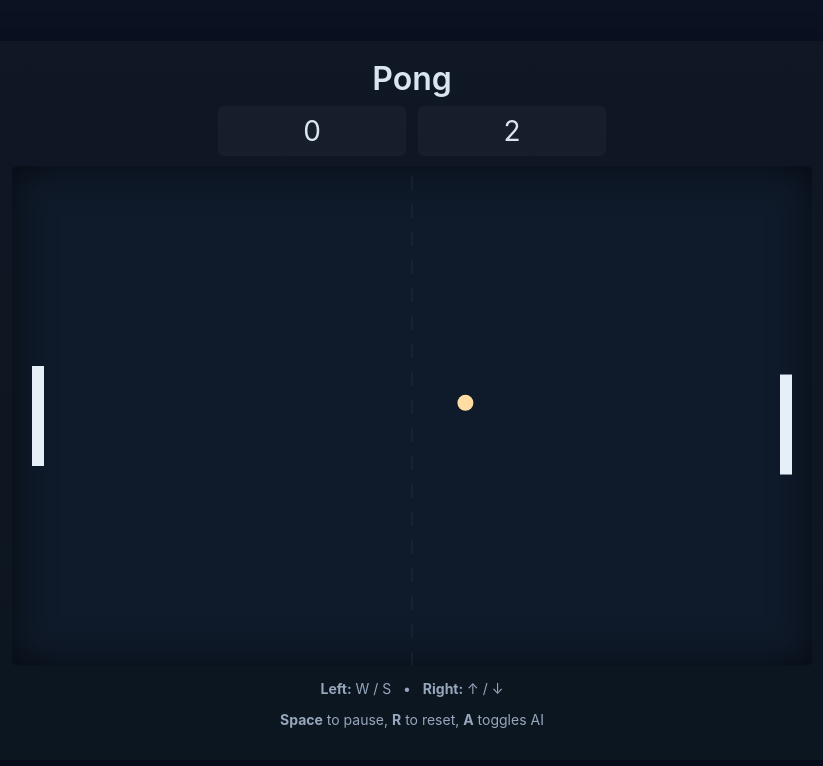
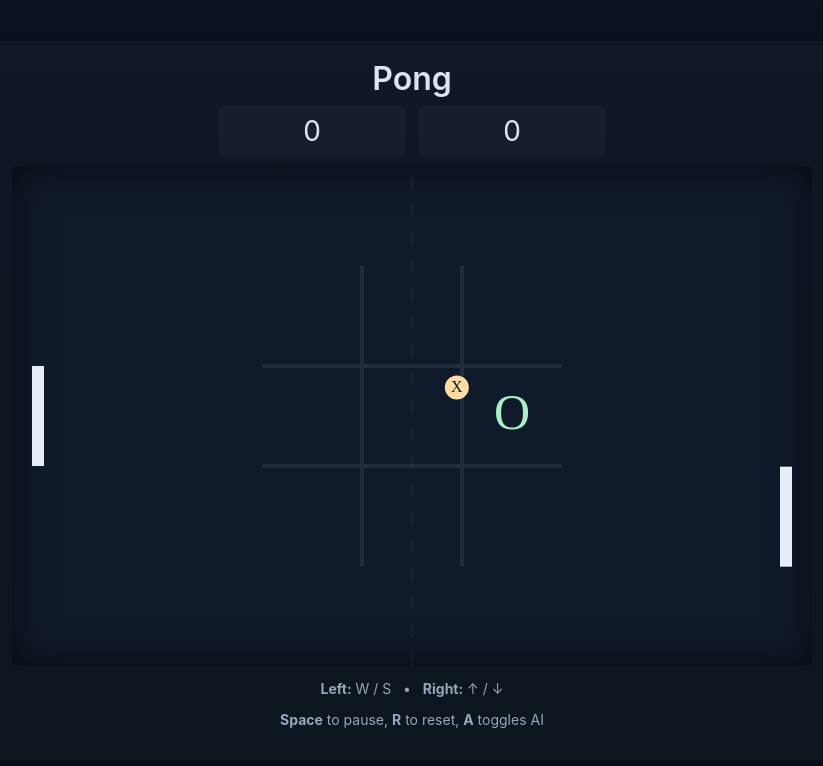
Before and after one commit to ocorey-scottlogic/pong-tac-toe, a plain HTML site: page index.html in a window 1280 px wide. Shown: the whole page, without its empty margins (228-1051 px from the left). Drawn offline with Linux system fonts and the light colour scheme.

Commit message:
Pong tac toe

```diff
--- a/main.js
+++ b/main.js
@@ -10,71 +10,45 @@ const paddle = (x) => ({ x, y: HEIGHT / 2 - 50, w: 12, h: 100, speed: 6 });
 const left = paddle(20);
 const right = paddle(WIDTH - 20 - 12);
 
-const ball = { x: WIDTH / 2, y: HEIGHT / 2, r: 8, speed: 5, velX: 5, velY: 3 };
-let scoreLeft = 0,
-  scoreRight = 0;
 let keys = {};
 let running = true;
 
 // Features
-let aiEnabled = true; // AI controls right paddle by default
+let aiEnabled = true;
 const audioCtx =
   window.AudioContext || window.webkitAudioContext
     ? new (window.AudioContext || window.webkitAudioContext)()
     : null;
 
-// Load persistent scores and settings
-function loadState() {
-  const lsLeft = localStorage.getItem("pong_score_left");
-  const lsRight = localStorage.getItem("pong_score_right");
-  const lsAI = localStorage.getItem("pong_ai_enabled");
-  if (lsLeft !== null) {
-    scoreLeft = parseInt(lsLeft, 10) || 0;
-    scoreLeftEl.textContent = scoreLeft;
-  }
-  if (lsRight !== null) {
-    scoreRight = parseInt(lsRight, 10) || 0;
-    scoreRightEl.textContent = scoreRight;
-  }
-  if (lsAI !== null) {
-    aiEnabled = lsAI === "1";
-  }
-}
-function saveScores() {
-  localStorage.setItem("pong_score_left", String(scoreLeft));
-  localStorage.setItem("pong_score_right", String(scoreRight));
-}
-function saveSettings() {
-  localStorage.setItem("pong_ai_enabled", aiEnabled ? "1" : "0");
-}
+// Tic-Tac-Toe state
+let tttBoard = Array(9).fill(null); // 'X' or 'O'
+let gameOver = false;
 
-function playSound(type) {
-  if (!audioCtx) return;
-  const now = audioCtx.currentTime;
-  const o = audioCtx.createOscillator();
-  const g = audioCtx.createGain();
-  o.type = "sine";
-  if (type === "paddle") o.frequency.value = 640;
-  else if (type === "wall") o.frequency.value = 220;
-  else if (type === "score") o.frequency.value = 120;
-  else o.frequency.value = 440;
-  g.gain.setValueAtTime(0.0001, now);
-  g.gain.exponentialRampToValueAtTime(0.12, now + 0.01);
-  g.gain.exponentialRampToValueAtTime(0.0001, now + 0.12);
-  o.connect(g);
-  g.connect(audioCtx.destination);
-  o.start(now);
-  o.stop(now + 0.14);
-}
+// Token being hit into cells
+let token = null; // {x,y,vx,vy,r,type}
+let nextType = "X";
 
-function resetBall(direction) {
-  ball.x = WIDTH / 2;
-  ball.y = HEIGHT / 2;
-  const angle = (Math.random() * Math.PI) / 4 - Math.PI / 8;
-  const sign = direction === "left" ? -1 : 1;
-  ball.speed = 5;
-  ball.velX = sign * ball.speed * Math.cos(angle);
-  ball.velY = ball.speed * Math.sin(angle);
+// overlay
+const overlay = document.getElementById("overlay");
+const overlayText = document.getElementById("overlayText");
+const newGameBtn = document.getElementById("newGameBtn");
+
+function spawnToken() {
+  // spawn with a stronger initial velocity (random direction, speed 3..6)
+  const angle = Math.random() * Math.PI * 2;
+  const speed = 3 + Math.random() * 3; // 3..6
+  const vx = Math.cos(angle) * speed;
+  const vy = Math.sin(angle) * speed;
+  token = {
+    x: WIDTH / 2,
+    y: HEIGHT / 2,
+    vx,
+    vy,
+    r: 12,
+    type: nextType,
+    wasHit: false,
+  };
+  nextType = nextType === "X" ? "O" : "X";
 }
 
 function drawRect(x, y, w, h, color) {
@@ -87,12 +61,96 @@ function drawCircle(x, y, r, color) {
   ctx.arc(x, y, r, 0, Math.PI * 2);
   ctx.fill();
 }
-
 function clamp(v, a, b) {
   return Math.max(a, Math.min(b, v));
 }
 
-// Pointer/touch controls
+function playSound(type) {
+  if (!audioCtx) return;
+  const now = audioCtx.currentTime;
+  const o = audioCtx.createOscillator();
+  const g = audioCtx.createGain();
+  o.type = "sine";
+  o.frequency.value = type === "paddle" ? 640 : type === "place" ? 220 : 440;
+  g.gain.setValueAtTime(0.0001, now);
+  g.gain.exponentialRampToValueAtTime(0.12, now + 0.01);
+  g.gain.exponentialRampToValueAtTime(0.0001, now + 0.12);
+  o.connect(g);
+  g.connect(audioCtx.destination);
+  o.start(now);
+  o.stop(now + 0.12);
+}
+
+function loadState() {
+  const lsAI = localStorage.getItem("pong_ai_enabled");
+  if (lsAI !== null) aiEnabled = lsAI === "1";
+}
+function saveSettings() {
+  localStorage.setItem("pong_ai_enabled", aiEnabled ? "1" : "0");
+}
+
+// Grid
+const grid = {
+  size: 300,
+  x: WIDTH / 2 - 150,
+  y: HEIGHT / 2 - 150,
+};
+
+function gridCellRect(i) {
+  const col = i % 3;
+  const row = Math.floor(i / 3);
+  const w = grid.size / 3;
+  return { x: grid.x + col * w, y: grid.y + row * w, w: w, h: w };
+}
+
+function placeTokenInCell(i, type) {
+  if (tttBoard[i]) return false;
+  tttBoard[i] = type;
+  playSound("place");
+  return true;
+}
+
+function checkWinner() {
+  const lines = [
+    [0, 1, 2],
+    [3, 4, 5],
+    [6, 7, 8],
+    [0, 3, 6],
+    [1, 4, 7],
+    [2, 5, 8],
+    [0, 4, 8],
+    [2, 4, 6],
+  ];
+  for (const [a, b, c] of lines) {
+    if (
+      tttBoard[a] &&
+      tttBoard[a] === tttBoard[b] &&
+      tttBoard[a] === tttBoard[c]
+    )
+      return tttBoard[a];
+  }
+  if (tttBoard.every(Boolean)) return "TIE";
+  return null;
+}
+
+function resetMatch() {
+  tttBoard = Array(9).fill(null);
+  gameOver = false;
+  hideOverlay();
+  spawnToken();
+}
+
+function showOverlay(text) {
+  if (!overlay) return;
+  overlayText.textContent = text;
+  overlay.classList.remove("hidden");
+}
+function hideOverlay() {
+  if (!overlay) return;
+  overlay.classList.add("hidden");
+}
+
+// Pointer controls
 let pointerActive = false;
 canvas.addEventListener("pointerdown", (e) => {
   pointerActive = true;
@@ -112,16 +170,13 @@ function handlePointer(e) {
   const rect = canvas.getBoundingClientRect();
   const x = (e.clientX - rect.left) * (canvas.width / rect.width);
   const y = (e.clientY - rect.top) * (canvas.height / rect.height);
-  if (x < WIDTH / 2) {
-    left.y = clamp(y - left.h / 2, 0, HEIGHT - left.h);
-  } else {
-    right.y = clamp(y - right.h / 2, 0, HEIGHT - right.h);
-  }
+  if (x < WIDTH / 2) left.y = clamp(y - left.h / 2, 0, HEIGHT - left.h);
+  else right.y = clamp(y - right.h / 2, 0, HEIGHT - right.h);
 }
 
 function update() {
-  if (!running) return;
-  // input
+  if (!running || gameOver) return;
+  // paddles
   if (keys["w"]) left.y -= left.speed;
   if (keys["s"]) left.y += left.speed;
   if (!aiEnabled) {
@@ -130,84 +185,138 @@ function update() {
   }
   left.y = clamp(left.y, 0, HEIGHT - left.h);
   right.y = clamp(right.y, 0, HEIGHT - right.h);
-
-  // simple AI for right paddle
   if (aiEnabled) {
-    const target = ball.y - right.h / 2;
+    const target = token ? token.y : HEIGHT / 2;
     const diff = target - right.y;
-    const maxMove = right.speed * 0.9;
-    right.y += Math.sign(diff) * Math.min(Math.abs(diff), maxMove);
+    right.y += Math.sign(diff) * Math.min(Math.abs(diff), right.speed * 0.9);
     right.y = clamp(right.y, 0, HEIGHT - right.h);
   }
 
-  // move ball
-  ball.x += ball.velX;
-  ball.y += ball.velY;
+  // token physics
+  if (token) {
+    token.x += token.vx;
+    token.y += token.vy;
+    // no damping: token keeps its velocity until hit or bounced
+    // walls
+    if (token.y - token.r <= 0 || token.y + token.r >= HEIGHT) {
+      token.vy *= -1;
+      token.y = clamp(token.y, token.r, HEIGHT - token.r);
+    }
+    // paddle collisions - left
+    if (token.x - token.r <= left.x + left.w && token.x - token.r > left.x) {
+      if (token.y >= left.y && token.y <= left.y + left.h) {
+        token.x = left.x + left.w + token.r;
+        token.vx = Math.abs(token.vx) + 1.2;
+        token.vy += (Math.random() - 0.5) * 2;
+        token.wasHit = true;
+        token.type = "X";
+        playSound("paddle");
+      }
+    }
+    if (token.x + token.r >= right.x && token.x + token.r < right.x + right.w) {
+      if (token.y >= right.y && token.y <= right.y + right.h) {
+        token.x = right.x - token.r;
+        token.vx = -Math.abs(token.vx) - 1.2;
+        token.vy += (Math.random() - 0.5) * 2;
+        token.wasHit = true;
+        token.type = "O";
+        playSound("paddle");
+      }
+    }
 
-  // top/bottom collision
-  if (ball.y - ball.r <= 0 || ball.y + ball.r >= HEIGHT) {
-    ball.velY *= -1;
-    ball.y = clamp(ball.y, ball.r, HEIGHT - ball.r);
-    playSound("wall");
-  }
-
-  // paddle collisions
-  // left
-  if (ball.x - ball.r <= left.x + left.w && ball.x - ball.r > left.x) {
-    if (ball.y >= left.y && ball.y <= left.y + left.h) {
-      const collidePoint = (ball.y - (left.y + left.h / 2)) / (left.h / 2);
-      const angle = collidePoint * (Math.PI / 4);
-      const speed = Math.min(12, ball.speed + 0.5);
-      ball.speed = speed;
-      ball.velX = Math.abs(speed * Math.cos(angle));
-      ball.velY = speed * Math.sin(angle);
-      playSound("paddle");
+    // check if token settled inside an empty cell
+    // snap-to-grid placement: if token center enters any empty cell, snap it immediately
+    for (let i = 0; i < 9; i++) {
+      const r = gridCellRect(i);
+      const cx = r.x + r.w / 2,
+        cy = r.y + r.h / 2;
+      const distX = Math.abs(token.x - cx),
+        distY = Math.abs(token.y - cy);
+      if (distX < r.w / 2 && distY < r.h / 2 && !tttBoard[i] && token.wasHit) {
+        // snap token to cell center for a brief visual, then place
+        token.x = cx;
+        token.y = cy;
+        token.vx = 0;
+        token.vy = 0;
+        playSound("place");
+        // short delay so player sees the snap
+        setTimeout(() => {
+          placeTokenInCell(i, token.type);
+          token = null;
+          const res = checkWinner();
+          if (res === "X" || res === "O") {
+            gameOver = true;
+            showOverlay((res === "X" ? "X" : "O") + " wins!");
+          } else if (res === "TIE") {
+            gameOver = true;
+            showOverlay("Tie Game");
+          } else {
+            // spawn next token after a short pause
+            setTimeout(() => {
+              spawnToken();
+            }, 300);
+          }
+        }, 90);
+        break;
+      }
+    }
+    // out of bounds -> wrap or bounce horizontally
+    if (token && (token.x < -50 || token.x > WIDTH + 50)) {
+      // reset to center if lost
+      spawnToken();
     }
   }
+}
 
-  // right
-  if (ball.x + ball.r >= right.x && ball.x + ball.r < right.x + right.w) {
-    if (ball.y >= right.y && ball.y <= right.y + right.h) {
-      const collidePoint = (ball.y - (right.y + right.h / 2)) / (right.h / 2);
-      const angle = collidePoint * (Math.PI / 4);
-      const speed = Math.min(12, ball.speed + 0.5);
-      ball.speed = speed;
-      ball.velX = -Math.abs(speed * Math.cos(angle));
-      ball.velY = speed * Math.sin(angle);
-      playSound("paddle");
+function drawGrid() {
+  ctx.strokeStyle = "rgba(255,255,255,0.08)";
+  ctx.lineWidth = 4;
+  const w = grid.size / 3; // vertical lines
+  ctx.beginPath();
+  ctx.moveTo(grid.x + w, grid.y);
+  ctx.lineTo(grid.x + w, grid.y + grid.size);
+  ctx.moveTo(grid.x + 2 * w, grid.y);
+  ctx.lineTo(grid.x + 2 * w, grid.y + grid.size);
+  ctx.moveTo(grid.x, grid.y + w);
+  ctx.lineTo(grid.x + grid.size, grid.y + w);
+  ctx.moveTo(grid.x, grid.y + 2 * w);
+  ctx.lineTo(grid.x + grid.size, grid.y + 2 * w);
+  ctx.stroke();
+  // draw marks
+  for (let i = 0; i < 9; i++) {
+    const r = gridCellRect(i);
+    const mark = tttBoard[i];
+    if (mark) {
+      ctx.fillStyle = mark === "X" ? "#ffdca3" : "#a8f0c3";
+      ctx.font = r.w * 0.5 + "px serif";
+      ctx.textAlign = "center";
+      ctx.textBaseline = "middle";
+      ctx.fillText(mark, r.x + r.w / 2, r.y + r.h / 2);
     }
-  }
-
-  // scoring
-  if (ball.x - ball.r <= 0) {
-    scoreRight++;
-    scoreRightEl.textContent = scoreRight;
-    saveScores();
-    playSound("score");
-    resetBall("right");
-  } else if (ball.x + ball.r >= WIDTH) {
-    scoreLeft++;
-    scoreLeftEl.textContent = scoreLeft;
-    saveScores();
-    playSound("score");
-    resetBall("left");
   }
 }
 
 function draw() {
-  // clear
-  ctx.clearRect(0, 0, WIDTH, HEIGHT);
-  // middle line
+  ctx.clearRect(0, 0, WIDTH, HEIGHT); // background midline
   ctx.fillStyle = "rgba(255,255,255,0.04)";
-  for (let y = 10; y < HEIGHT; y += 28) {
-    ctx.fillRect(WIDTH / 2 - 1, y, 2, 14);
-  }
-
+  for (let y = 10; y < HEIGHT; y += 28) ctx.fillRect(WIDTH / 2 - 1, y, 2, 14);
+  // draw grid
+  drawGrid();
   // paddles
   drawRect(left.x, left.y, left.w, left.h, "#e6eef8");
   drawRect(right.x, right.y, right.w, right.h, "#e6eef8");
-  // ball
-  drawCircle(ball.x, ball.y, ball.r, "#ffdca3");
+  // token
+  if (token) {
+    ctx.fillStyle = token.type === "X" ? "#ffdca3" : "#a8f0c3";
+    ctx.beginPath();
+    ctx.arc(token.x, token.y, token.r, 0, Math.PI * 2);
+    ctx.fill();
+    ctx.fillStyle = "#072029";
+    ctx.font = "16px serif";
+    ctx.textAlign = "center";
+    ctx.textBaseline = "middle";
+    ctx.fillText(token.type, token.x, token.y);
+  }
 }
 
 function loop() {
@@ -218,15 +327,9 @@ function loop() {
 
 // input handlers
 window.addEventListener("keydown", (e) => {
-  if (e.key === " ") {
-    running = !running;
-  }
+  if (e.key === " ") running = !running;
   if (e.key === "r" || e.key === "R") {
-    scoreLeft = scoreRight = 0;
-    scoreLeftEl.textContent = 0;
-    scoreRightEl.textContent = 0;
-    saveScores();
-    resetBall();
+    resetMatch();
   }
   if (e.key === "a" || e.key === "A") {
     aiEnabled = !aiEnabled;
@@ -238,7 +341,12 @@ window.addEventListener("keyup", (e) => {
   keys[e.key] = false;
 });
 
+newGameBtn &&
+  newGameBtn.addEventListener("click", () => {
+    resetMatch();
+  });
+
 // start
 loadState();
-resetBall(Math.random() > 0.5 ? "left" : "right");
+resetMatch();
 loop();
```
Also changed, not shown: index.html (+6 -0 lines), style.css (+34 -0 lines).
